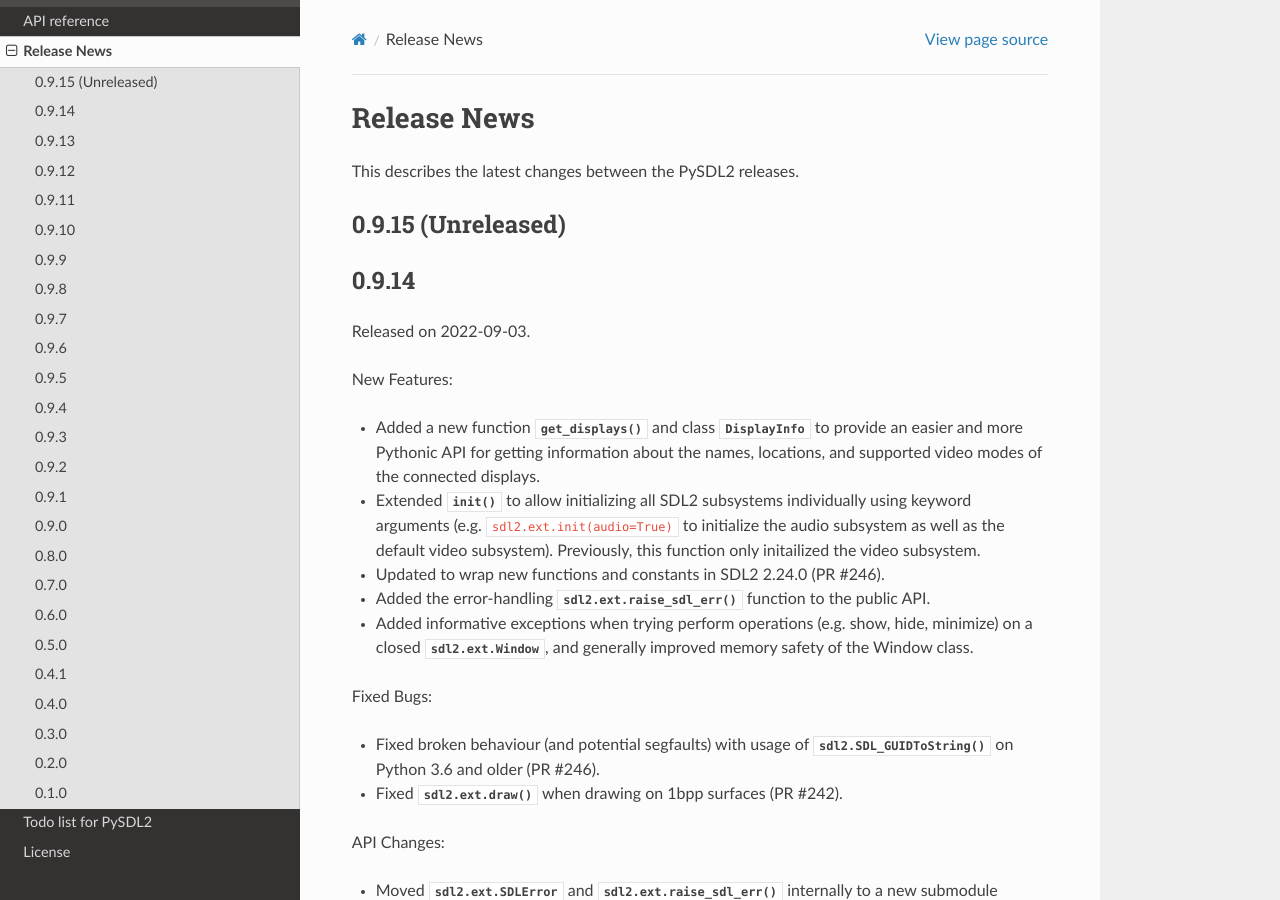
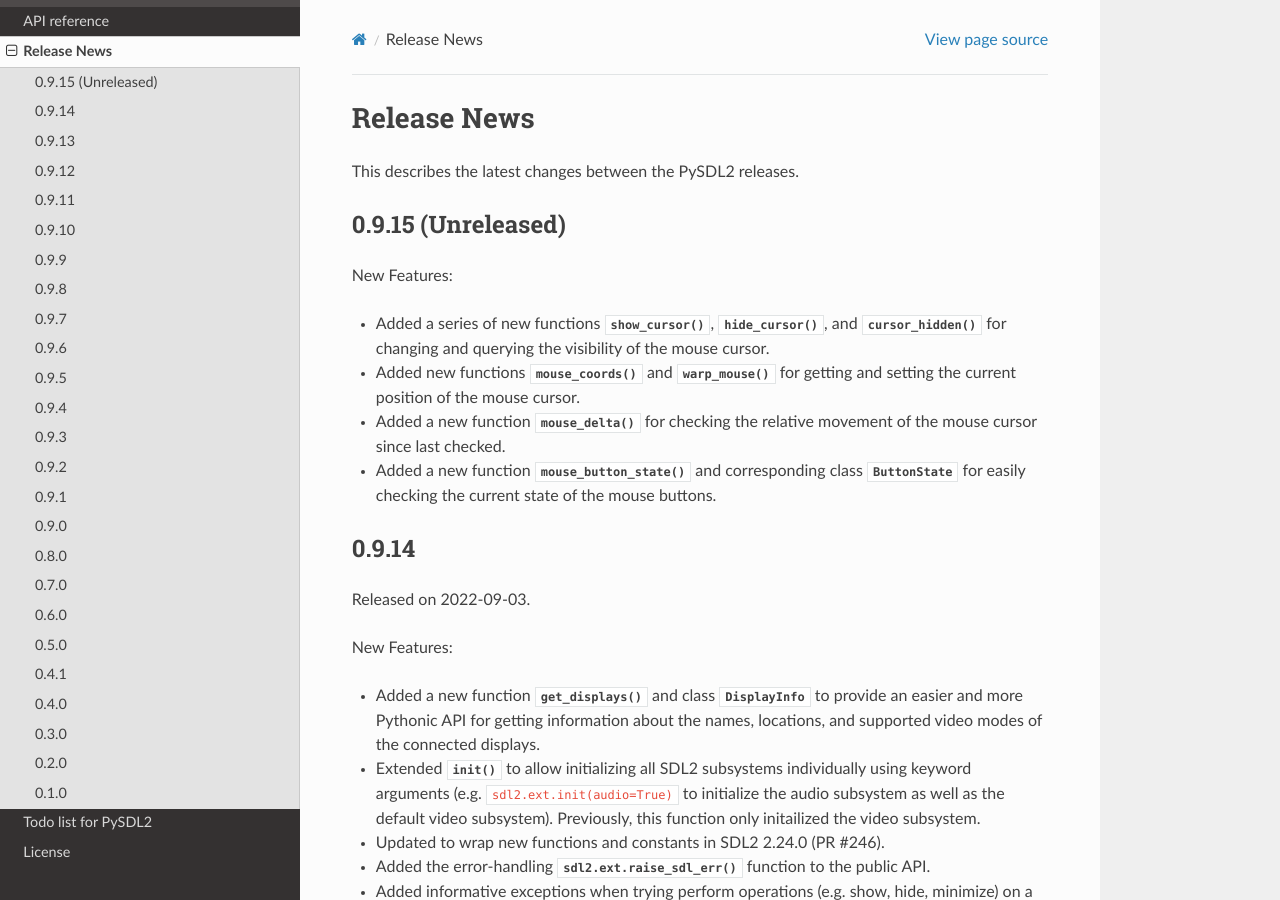
Before and after one commit to py-sdl/py-sdl2, a Sphinx documentation site: the page built from doc/news.rst, in a window 1280 px wide and 900 px high. Built offline with Sphinx 7.4.7 and the Read the Docs theme 2.0.0, drawn with Linux system fonts in a browser that asks for light colours.

Commit message:
Add new mouse module to news.rst

```diff
--- a/doc/news.rst
+++ b/doc/news.rst
@@ -4,6 +4,20 @@
 
 0.9.15 (Unreleased)
 -------------------
+
+New Features:
+
+* Added a series of new functions :func:`~sdl2.ext.show_cursor`,
+  :func:`~sdl2.ext.hide_cursor`, and :func:`~sdl2.ext.cursor_hidden` for
+  changing and querying the visibility of the mouse cursor.
+* Added new functions :func:`~sdl2.ext.mouse_coords` and
+  :func:`~sdl2.ext.warp_mouse` for getting and setting the current position of
+  the mouse cursor.
+* Added a new function :func:`~sdl2.ext.mouse_delta` for checking the relative
+  movement of the mouse cursor since last checked.
+* Added a new function :func:`~sdl2.ext.mouse_button_state` and corresponding
+  class :class:`~sdl2.ext.ButtonState` for easily  checking the current state
+  of the mouse buttons.
 
 
 0.9.14
```
